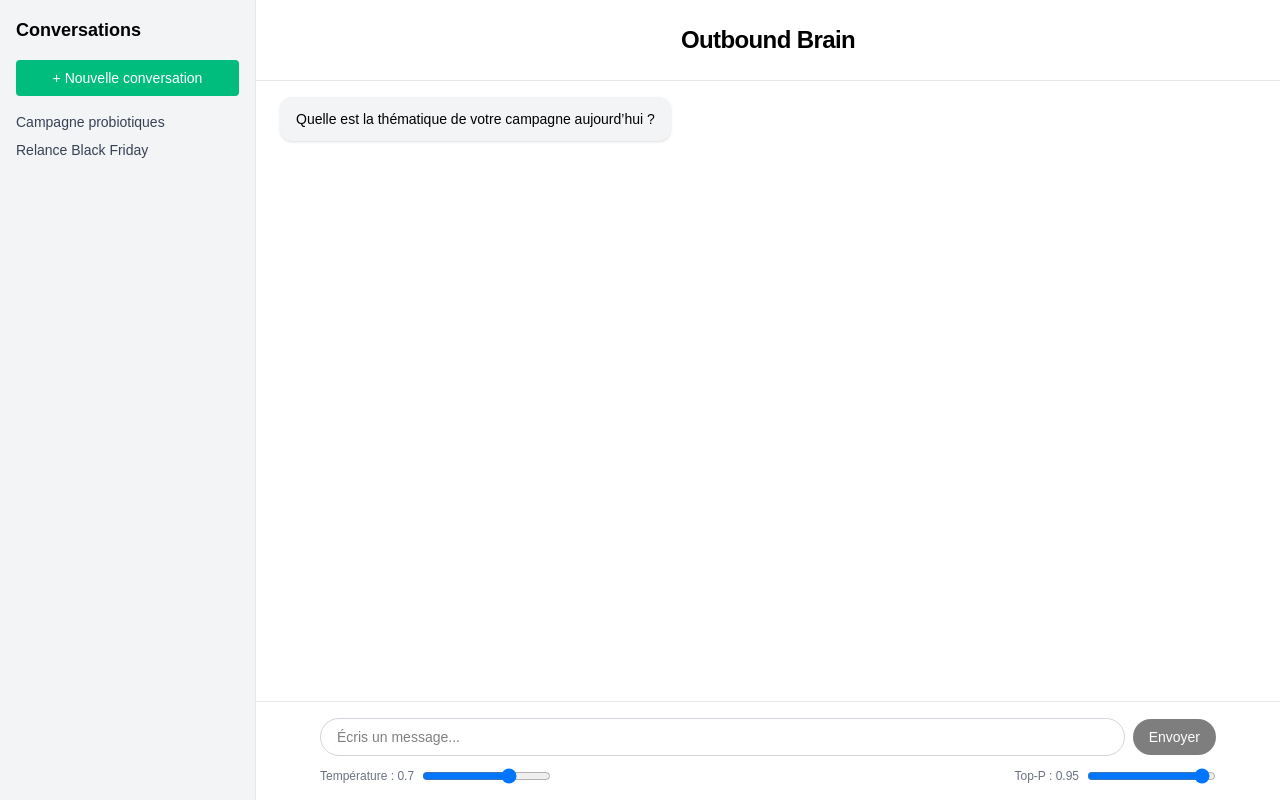
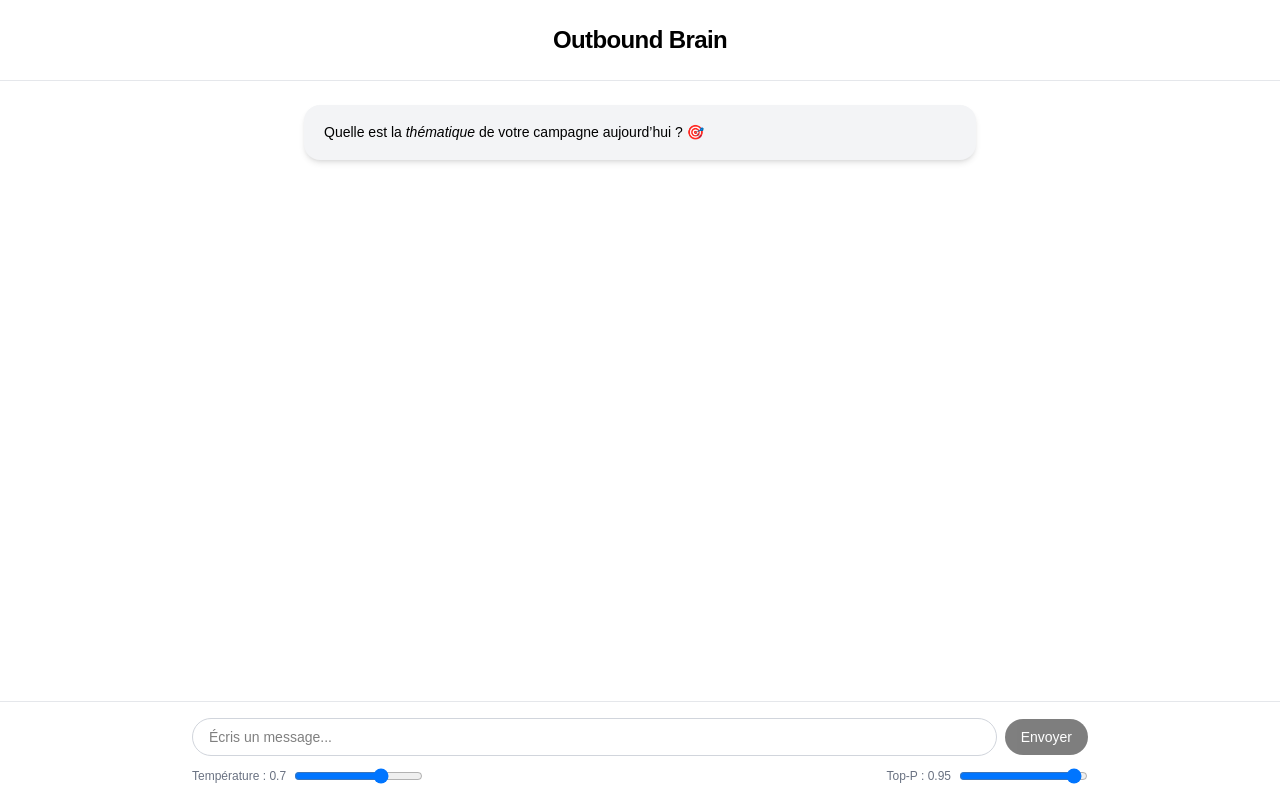
Before and after one commit to damientilman/ai-bot, a Next.js app: page / in a window 1280 px wide. Shown: the top 800 px of the page. Built offline with nearby package versions, Linux system fonts and the light colour scheme.

Commit message:
🎨 Refonte UI

```diff
--- a/app/page.tsx
+++ b/app/page.tsx
@@ -1,10 +1,12 @@
 "use client";
 
 import React, { useState, useRef, useEffect } from "react";
+import ReactMarkdown from "react-markdown";
+import remarkGfm from "remark-gfm";
 
 export default function Page() {
   const [message, setMessage] = useState("");
-  const [history, setHistory] = useState([{ role: 'assistant', content: "Quelle est la thématique de votre campagne aujourd’hui ?" }]);
+  const [history, setHistory] = useState([{ role: 'assistant', content: "Quelle est la *thématique* de votre campagne aujourd’hui ? 🎯" }]);
   const [loading, setLoading] = useState(false);
   const [temperature, setTemperature] = useState(0.7);
   const [topP, setTopP] = useState(0.95);
@@ -48,49 +50,38 @@ export default function Page() {
   }, [history, animatedResponse]);
 
   return (
-    <div className="flex h-screen bg-white dark:bg-black text-black dark:text-white">
-      {/* Sidebar */}
-      <aside className="w-64 bg-gray-100 dark:bg-gray-900 border-r border-gray-200 dark:border-gray-800 p-4 space-y-4">
-        <h2 className="text-lg font-semibold">Conversations</h2>
-        <button className="w-full bg-emerald-500 hover:bg-emerald-600 text-white py-2 rounded text-sm">+ Nouvelle conversation</button>
-        {/* Historique placeholder */}
-        <ul className="space-y-2 text-sm text-gray-700 dark:text-gray-300">
-          <li className="truncate cursor-pointer hover:text-emerald-600">Campagne probiotiques</li>
-          <li className="truncate cursor-pointer hover:text-emerald-600">Relance Black Friday</li>
-        </ul>
-      </aside>
-
-      {/* Main chat panel */}
-      <div className="flex flex-col flex-1">
-        {/* Header */}
+    <div className="flex flex-col h-screen bg-white dark:bg-black text-black dark:text-white">
       <header className="p-6 text-center border-b border-gray-200 dark:border-gray-800 font-bold text-2xl tracking-tight">
         Outbound Brain
       </header>
 
-        {/* Chat feed */}
-        <main ref={containerRef} className="flex-1 overflow-y-auto px-6 py-4 space-y-4">
+      <main ref={containerRef} className="flex-1 overflow-y-auto px-4 py-6 space-y-6">
         {history.map((msg, i) => (
-            <div key={i} className={`flex ${msg.role === 'user' ? 'justify-end' : 'justify-start'}`}>
-              <div className={`rounded-xl px-4 py-3 text-sm max-w-[75%] whitespace-pre-wrap shadow ${
+          <div
+            key={i}
+            className={`flex justify-center transition-opacity duration-500 animate-fade-in`}
+          >
+            <div
+              className={`rounded-2xl px-5 py-4 text-sm max-w-2xl w-full shadow-md whitespace-pre-wrap leading-relaxed ${
                 msg.role === 'user'
-                  ? 'bg-emerald-500 text-white'
+                  ? 'bg-emerald-500 text-white self-end'
                   : 'bg-gray-100 dark:bg-gray-800 text-black dark:text-white'
-              }`}>
-                {msg.content}
+              }`}
+            >
+              <ReactMarkdown remarkPlugins={[remarkGfm]}>{msg.content}</ReactMarkdown>
             </div>
           </div>
         ))}
 
         {loading && (
-            <div className="flex justify-start">
-              <div className="rounded-xl px-4 py-3 text-sm max-w-[75%] bg-gray-200 dark:bg-gray-700 text-black dark:text-white shadow">
-                {animatedResponse || "OutboundGPT est en train de rédiger..."}
+          <div className="flex justify-center">
+            <div className="rounded-2xl px-5 py-4 text-sm max-w-2xl w-full bg-gray-200 dark:bg-gray-700 text-black dark:text-white animate-pulse">
+              <ReactMarkdown>{animatedResponse || "OutboundGPT est en train de rédiger..."}</ReactMarkdown>
             </div>
           </div>
         )}
       </main>
 
-        {/* Input panel */}
       <footer className="border-t border-gray-200 dark:border-gray-800 p-4">
         <form onSubmit={handleSubmit} className="flex flex-col gap-3 max-w-4xl mx-auto">
           <div className="flex gap-2 items-center">
@@ -109,7 +100,6 @@ export default function Page() {
               Envoyer
             </button>
           </div>
-            {/* Controls */}
           <div className="flex justify-between gap-6 text-xs text-gray-500 dark:text-gray-400">
             <label className="flex items-center gap-2">
               Température : {temperature}
@@ -123,6 +113,5 @@ export default function Page() {
         </form>
       </footer>
     </div>
-    </div>
   );
 }
--- a/package.json
+++ b/package.json
@@ -15,7 +15,9 @@
     "next": "15.3.3",
     "openai": "^4.104.0",
     "react": "^19.0.0",
-    "react-dom": "^19.0.0"
+    "react-dom": "^19.0.0",
+    "react-markdown": "^10.1.0",
+    "remark-gfm": "^4.0.1"
   },
   "devDependencies": {
     "@tailwindcss/postcss": "^4",
```
Also changed, not shown: 1 other file (tests, documents, lock files or other folders). Lines whose indentation alone changed are shown as unchanged.
